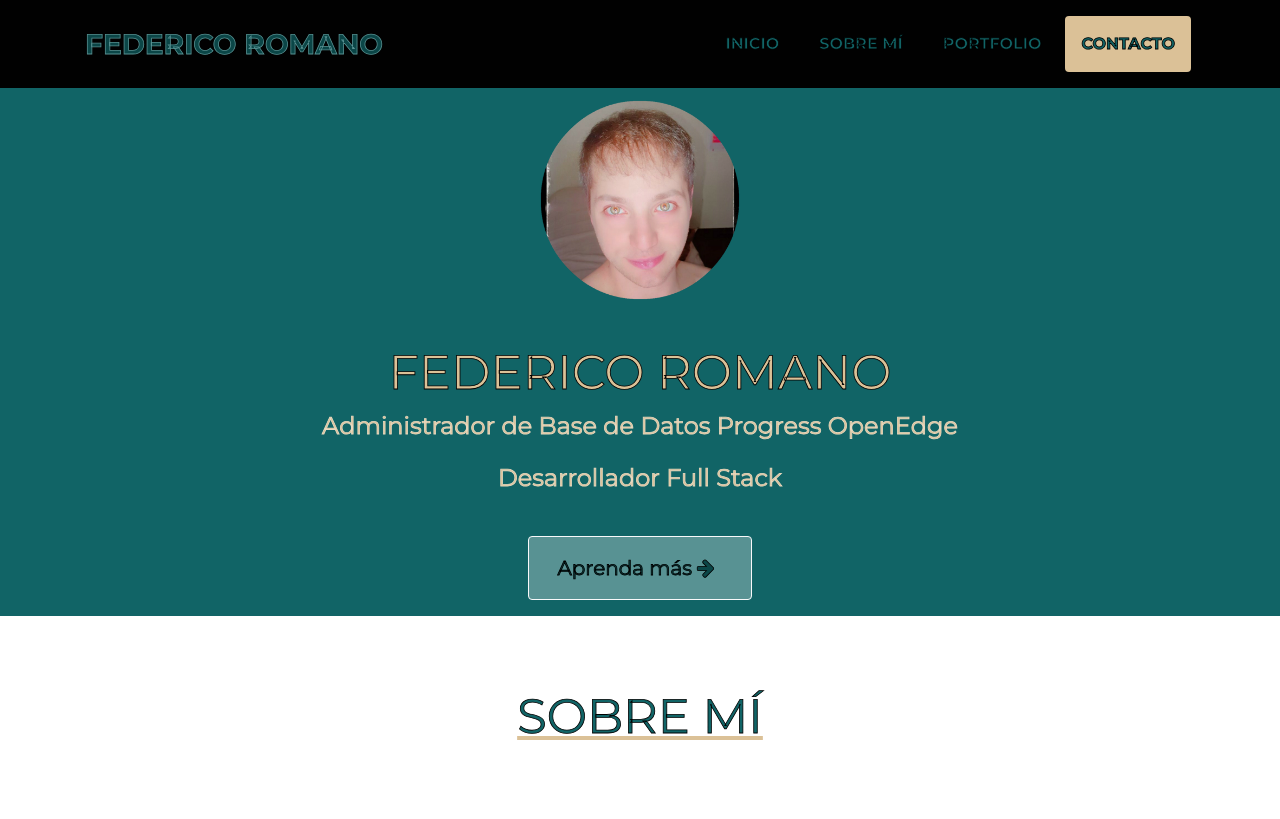
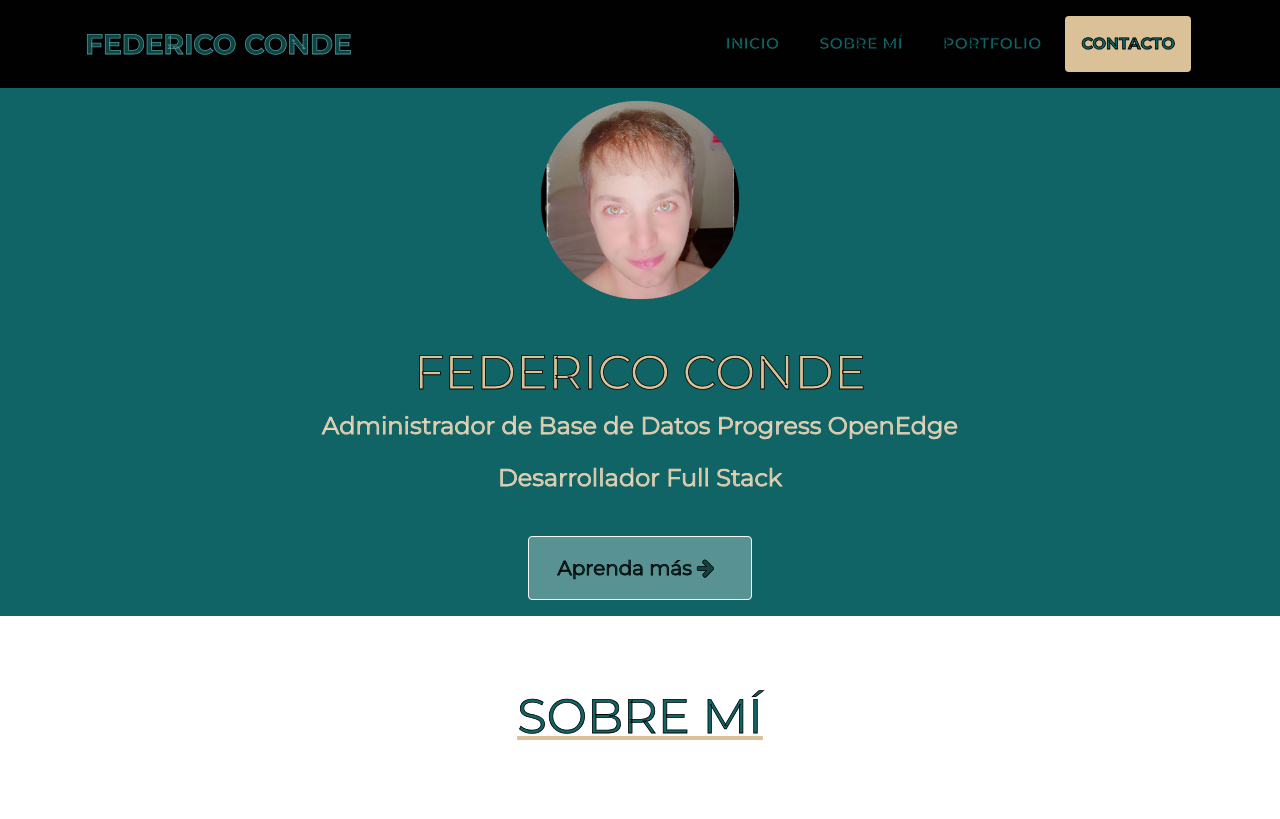
Before and after one commit to fsc-romano/fsc-romano.github.io, a plain HTML site: page index.html in a window 1280 px wide. Shown: the top 819 px of the page. Drawn offline with nearby package versions, Linux system fonts and the light colour scheme.

Commit message:
Update index.html

```diff
--- a/index.html
+++ b/index.html
@@ -6,16 +6,16 @@
         <meta name=”distribution” content=”global”/>
         <meta name="viewport" content="width=device-width, initial-scale=1, shrink-to-fit=no"/>
         <meta name="description" content="Freelance Full Stack Developer. Progress OpenEdge Database Administrator"/>
-        <meta name="author" content="Federico Romano"/>
+        <meta name="author" content="Federico Conde"/>
         <meta name="Keywords" content="Freelance,Developer, Desarrollador, Full Stack, Database, Administrator"/>
 
         <meta property="og:type" content="website"/>
-        <meta property="og:title" content="Federico Romano - Freelance Full Stack Developer"/>
+        <meta property="og:title" content="Federico Conde - Freelance Full Stack Developer"/>
         <meta property="og:description" content="Freelance Full Stack Developer. Progress OpenEdge Database Administrator"/>
         <meta property="og:image" content="img/avatar.png"/>
         <meta property="og:url" content="permalink"/>
 
-        <title>Federico Romano - Desarrollador Full Stack</title>
+        <title>Federico Conde - Desarrollador Full Stack</title>
 
         <!-- Favicon-->
         <link rel="icon" type="image/x-icon" href="img/favicon.ico"/>
@@ -33,7 +33,7 @@
         <!-- Navigation-->
         <nav class="navbar navbar-expand-lg text-uppercase fixed-top" id="mainNav">
             <div class="container">
-                <a class="navbar-brand js-scroll-trigger" href="#page-top">Federico Romano</a>
+                <a class="navbar-brand js-scroll-trigger" href="#page-top">Federico Conde</a>
                 <button class="navbar-toggler navbar-toggler-right text-uppercase font-weight-bold rounded" type="button" data-toggle="collapse" data-target="#navbarResponsive" aria-controls="navbarResponsive" aria-expanded="false" aria-label="Toggle navigation">
                     Menu
                     <i class="fa fa-bars"></i>
@@ -52,9 +52,9 @@
         <header class="header text-center">
             <div class="container d-flex align-items-center flex-column">
                 <!-- header Avatar Image-->
-                <img class="header-avatar mb-5" src="img/avatar.png" alt="Federico Romano"/>
+                <img class="header-avatar mb-5" src="img/avatar.png" alt="Federico Conde"/>
                 <!-- header Heading-->
-                <h1 class="header-heading text-uppercase mb-0">Federico Romano</h1>
+                <h1 class="header-heading text-uppercase mb-0">Federico Conde</h1>
                 <!-- header Subheading-->
                 <p class="header-subheading">Administrador de Base de Datos Progress OpenEdge</p>
                 <p class="header-subheading">Desarrollador Full Stack</p>
@@ -184,16 +184,16 @@
                     <div class="col-lg-4 mb-5 mb-lg-0">
                       <h4 class="text-uppercase subtitle mb-4">Redes</h4>
                       <p>
-                        <a class="btn btn-outline-light btn-social mx-1" target="_blank" href="https://www.linkedin.com/in/fromano90/" title="Federico Romano on LinkedIn">
+                        <a class="btn btn-outline-light btn-social mx-1" target="_blank" href="https://www.linkedin.com/in/fromano90/" title="Federico Conde on LinkedIn">
                           <i class="fa fa-linkedin"></i>
                         </a>
-                        <a class="btn btn-outline-light btn-social mx-1" target="_blank" href="https://github.com/fsc-romano" title="Federico Romano on GitHub">
+                        <a class="btn btn-outline-light btn-social mx-1" target="_blank" href="https://github.com/fsc-romano" title="Federico Conde on GitHub">
                           <i class="fa fa-github"></i>
                         </a>
-                        <a class="btn btn-outline-light btn-social mx-1" target="_blank" href="https://codepen.io/fsc-romano" title="Federico Romano on CodePen">
+                        <a class="btn btn-outline-light btn-social mx-1" target="_blank" href="https://codepen.io/fsc-romano" title="Federico Conde on CodePen">
                           <i class="fa fa-codepen"></i>
                         </a>
-                        <a class="btn btn-outline-light btn-social mx-1" target="_blank" href="https://jsfiddle.net/user/fsc_romano/fiddles/" title="Federico Romano on JSFiddle">
+                        <a class="btn btn-outline-light btn-social mx-1" target="_blank" href="https://jsfiddle.net/user/fsc_romano/fiddles/" title="Federico Conde on JSFiddle">
                           <i class="fa fa-jsfiddle"></i>
                         </a>
                       </p>
@@ -217,7 +217,7 @@
           <!-- Copyright Section-->
           <div class="copyright py-4 text-center text-white">
             <div class="container">
-              Copyright © Federico Romano 2020
+              Copyright © Federico Conde 2020 <script>document.write(new Date().getFullYear())</script>
             </div>
           </div>
         </footer>
```
